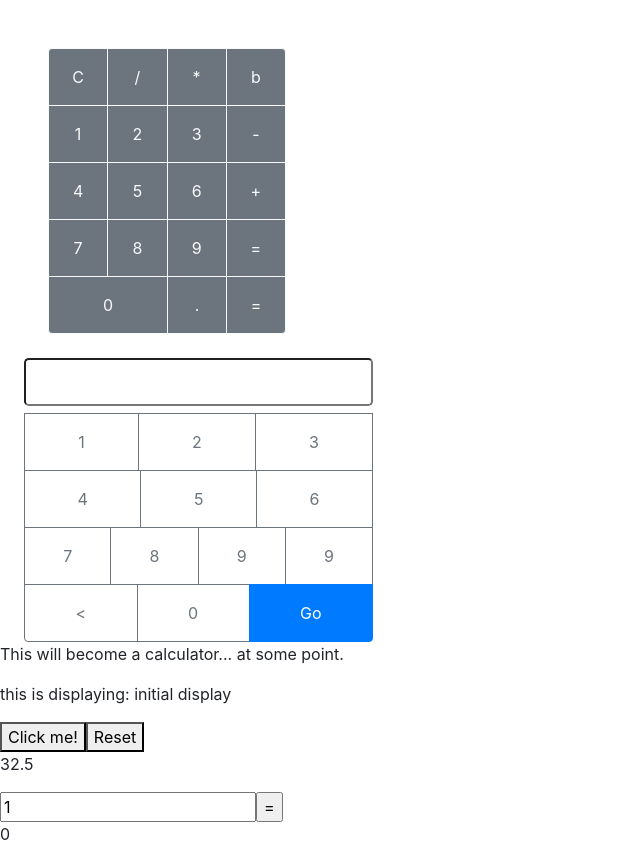
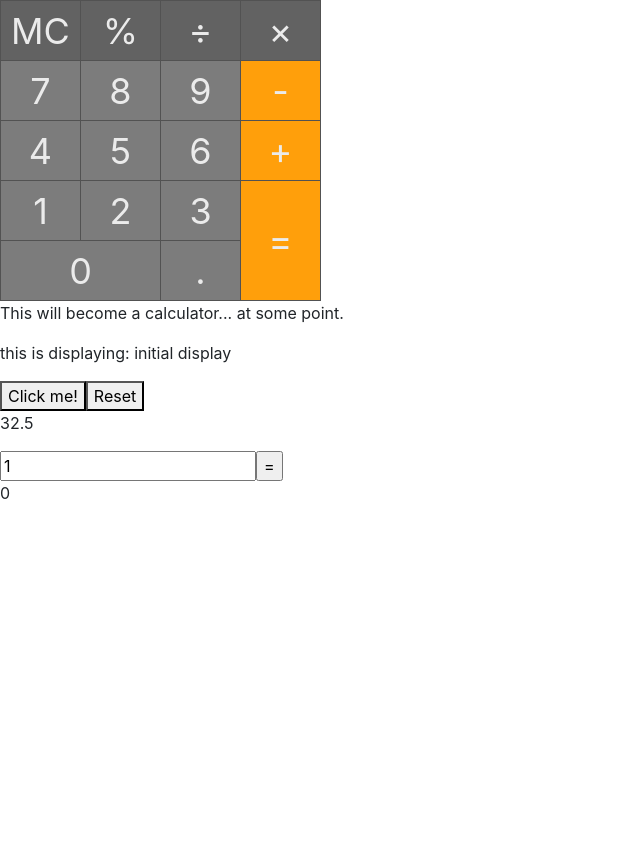
Before and after one commit to LazaroFilm/fcc-calculator, a React (Create React App) app: page / in a window 1280 px wide. Shown: the whole page, without its empty margins (0-640 px from the left). After the commit the page ends 800 px from the top, so only its background shows below. Built offline with nearby package versions, Linux system fonts and the light colour scheme.

Commit message:
Keypad designed

```diff
--- a/src/App.js
+++ b/src/App.js
@@ -3,6 +3,7 @@ import { evaluate, format } from "mathjs";
 // import logo from "./logo.svg";
 // import "./App.css";
 import Keypad from "./Keypad";
+import Keypad_table from "./Keypad_table";
 
 function App() {
   const [display, setDisplay] = useState("initial display");
@@ -19,7 +20,7 @@ function App() {
 
   return (
     <div className="App">
-      <Keypad />
+      <Keypad_table />
       <header className="App-header">
         {/* <img src={logo} className="App-logo" alt="logo" /> */}
         <p>This will become a calculator... at some point.</p>
--- a/src/Keypad.css
+++ b/src/Keypad.css
@@ -1,7 +1,13 @@
 .btn-custom {
   width: 60px !important;
+  height: 60px;
 }
 
 .btn-custom2 {
-  width: 120px !important;
+  width: 119px !important;
 }
+
+.btn-customV {
+  width: 60px;
+  height: 120px;
+}
--- a/src/Keypad.js
+++ b/src/Keypad.js
@@ -1,4 +1,4 @@
-import React, { useState } from "react";
+import React from "react";
 import { Button } from "react-bootstrap";
 import "./Keypad.css";
 
@@ -12,192 +12,134 @@ function Keypad() {
       >
         {/* <input className="text-center form-control-lg mb-2" id="code" /> */}
         <div className="btn-group">
-          <button
-            type="button"
+          <Button
+            type="Button"
             className="btn btn-secondary btn-outline-light py-3 btn-custom"
           >
             C
-          </button>
-          <button
-            type="button"
+          </Button>
+          <Button
+            type="Button"
             className="btn btn-secondary btn-outline-light py-3 btn-custom"
           >
             /
-          </button>
-          <button
-            type="button"
+          </Button>
+          <Button
+            type="Button"
             className="btn btn-secondary btn-outline-light py-3 btn-custom"
           >
             *
-          </button>
-          <button
-            type="button"
+          </Button>
+          <Button
+            type="Button"
             className="btn btn-secondary btn-outline-light py-3 btn-custom"
           >
             b
-          </button>
+          </Button>
         </div>
         <div className="btn-group">
-          <button
-            type="button"
+          <Button
+            type="Button"
             className="btn btn-secondary btn-outline-light py-3 btn-custom"
           >
             1
-          </button>
-          <button
-            type="button"
+          </Button>
+          <Button
+            type="Button"
             className="btn btn-secondary btn-outline-light py-3 btn-custom"
           >
             2
-          </button>
-          <button
-            type="button"
+          </Button>
+          <Button
+            type="Button"
             className="btn btn-secondary btn-outline-light py-3 btn-custom"
           >
             3
-          </button>
-          <button
-            type="button"
+          </Button>
+          <Button
+            type="Button"
             className="btn btn-secondary btn-outline-light py-3 btn-custom"
           >
             -
-          </button>
+          </Button>
         </div>
         <div className="btn-group">
-          <button
-            type="button"
+          <Button
+            type="Button"
             className="btn btn-secondary btn-outline-light py-3 btn-custom"
           >
             4
-          </button>
-          <button
-            type="button"
+          </Button>
+          <Button
+            type="Button"
             className="btn btn-secondary btn-outline-light py-3 btn-custom"
           >
             5
-          </button>
-          <button
-            type="button"
+          </Button>
+          <Button
+            type="Button"
             className="btn btn-secondary btn-outline-light py-3 btn-custom"
           >
             6
-          </button>
-          <button
-            type="button"
+          </Button>
+          <Button
+            type="Button"
             className="btn btn-secondary btn-outline-light py-3 btn-custom"
           >
             +
-          </button>
+          </Button>
         </div>
         <div className="btn-group">
-          <button
-            type="button"
+          <Button
+            type="Button"
             className="btn btn-secondary btn-outline-light py-3 btn-custom"
           >
             7
-          </button>
-          <button
-            type="button"
+          </Button>
+          <Button
+            type="Button"
             className="btn btn-secondary btn-outline-light py-3 btn-custom"
           >
             8
-          </button>
-          <button
-            type="button"
+          </Button>
+          <Button
+            type="Button"
             className="btn btn-secondary btn-outline-light py-3 btn-custom"
           >
             9
-          </button>
-          <button
-            type="button"
+          </Button>
+          <Button
+            type="Button"
+            className="btn btn-secondary btn-outline-light py-3 btn-customV"
+          >
+            =
+          </Button>
+        </div>
+        <div className="btn-group">
+          <Button
+            type="Button"
+            className="btn btn-secondary btn-outline-light py-3 btn-custom2"
+          >
+            0
+          </Button>
+          {/* <Button
+            type="Button"
+            className="btn btn-secondary btn-outline-light py-3 btn-custom"
+          >
+            0
+          </Button> */}
+          <Button
+            type="Button"
+            className="btn btn-secondary btn-outline-light py-3 btn-custom"
+          >
+            .
+          </Button>
+          {/* <Button
+            type="Button"
             className="btn btn-secondary btn-outline-light py-3 btn-custom"
           >
             =
-          </button>
-        </div>
-        <div className="btn-group">
-          <button
-            type="button"
-            className="btn btn-secondary btn-outline-light py-3 btn-custom2"
-          >
-            0
-          </button>
-          {/* <button
-            type="button"
-            className="btn btn-secondary btn-outline-light py-3 btn-custom"
-          >
-            0
-          </button> */}
-          <button
-            type="button"
-            className="btn btn-secondary btn-outline-light py-3 btn-custom"
-          >
-            .
-          </button>
-          <button
-            type="button"
-            className="btn btn-secondary btn-outline-light py-3 btn-custom"
-          >
-            =
-          </button>
-        </div>
-      </div>
-      <br />
-
-      <div
-        className="btn-group-vertical ml-4 mt-4"
-        role="group"
-        aria-label="Basic example"
-      >
-        <div className="btn-group">
-          <input className="text-center form-control-lg mb-2" id="code" />
-        </div>
-        <div className="btn-group">
-          <button type="button" className="btn btn-outline-secondary py-3">
-            1
-          </button>
-          <button type="button" className="btn btn-outline-secondary py-3">
-            2
-          </button>
-          <button type="button" className="btn btn-outline-secondary py-3">
-            3
-          </button>
-        </div>
-        <div className="btn-group">
-          <button type="button" className="btn btn-outline-secondary py-3">
-            4
-          </button>
-          <button type="button" className="btn btn-outline-secondary py-3">
-            5
-          </button>
-          <button type="button" className="btn btn-outline-secondary py-3">
-            6
-          </button>
-        </div>
-        <div className="btn-group">
-          <button type="button" className="btn btn-outline-secondary py-3">
-            7
-          </button>
-          <button type="button" className="btn btn-outline-secondary py-3">
-            8
-          </button>
-          <button type="button" className="btn btn-outline-secondary py-3">
-            9
-          </button>
-          <button type="button" className="btn btn-outline-secondary py-3">
-            9
-          </button>
-        </div>
-        <div className="btn-group">
-          <button type="button" className="btn btn-outline-secondary py-3">
-            &lt;
-          </button>
-          <button type="button" className="btn btn-outline-secondary py-3">
-            0
-          </button>
-          <button type="button" className="btn btn-primary py-3">
-            Go
-          </button>
+          </Button> */}
         </div>
       </div>
     </>
--- /dev/null
+++ b/src/Keypad_table.css
@@ -0,0 +1,35 @@
+table,
+th,
+td {
+  border: 1px solid #525252;
+  margin: 0;
+  padding: 0;
+  height: 60px;
+  width: 80px;
+  overflow: hidden;
+  /* display: inline-block; */
+  white-space: nowrap;
+  text-align: center;
+  vertical-align: middle;
+  background-color: #7c7c7c;
+  color: #ebebeb;
+  font: Helvetica;
+  font-size: 150%;
+}
+
+table {
+  table-layout: fixed;
+}
+
+.btn-custom {
+  /* width: 70px; */
+  /* height: 100%; */
+}
+
+.btn-orange {
+  background-color: #ff9f0b;
+}
+
+.btn-dark-grey {
+  background-color: #626262;
+}
--- /dev/null
+++ b/src/Keypad_table.js
@@ -0,0 +1,50 @@
+import React from "react";
+// import { Button } from "react-bootstrap";
+import "./Keypad_table.css";
+
+const createButton = (key) => {
+  return <span className="btn-custom">{key}</span>;
+};
+
+function Keypad_table() {
+  return (
+    <>
+      <table>
+        <tr>
+          <td className="btn-dark-grey">{createButton(`MC`)}</td>
+          <td className="btn-dark-grey">{createButton(`%`)}</td>
+          <td className="btn-dark-grey">{createButton(`÷`)}</td>
+          <td className="btn-dark-grey">{createButton(`×`)}</td>
+        </tr>
+        <tr>
+          <td>{createButton(`7`)}</td>
+          <td>{createButton(`8`)}</td>
+          <td>{createButton(`9`)}</td>
+          <td className="btn-orange">{createButton(`-`)}</td>
+        </tr>
+        <tr>
+          <td>{createButton(`4`)}</td>
+          <td>{createButton(`5`)}</td>
+          <td>{createButton(`6`)}</td>
+          <td className="btn-orange">{createButton(`+`)}</td>
+        </tr>
+        <tr>
+          <td>{createButton(`1`)}</td>
+          <td>{createButton(`2`)}</td>
+          <td>{createButton(`3`)}</td>
+          <td rowspan="2" className="btn-orange">
+            {createButton(`=`)}
+          </td>
+        </tr>
+        <tr>
+          <td colspan="2" className="btn-wide">
+            {createButton(`0`)}
+          </td>
+          <td>{createButton(`.`)}</td>
+        </tr>
+      </table>
+    </>
+  );
+}
+
+export default Keypad_table;
```
